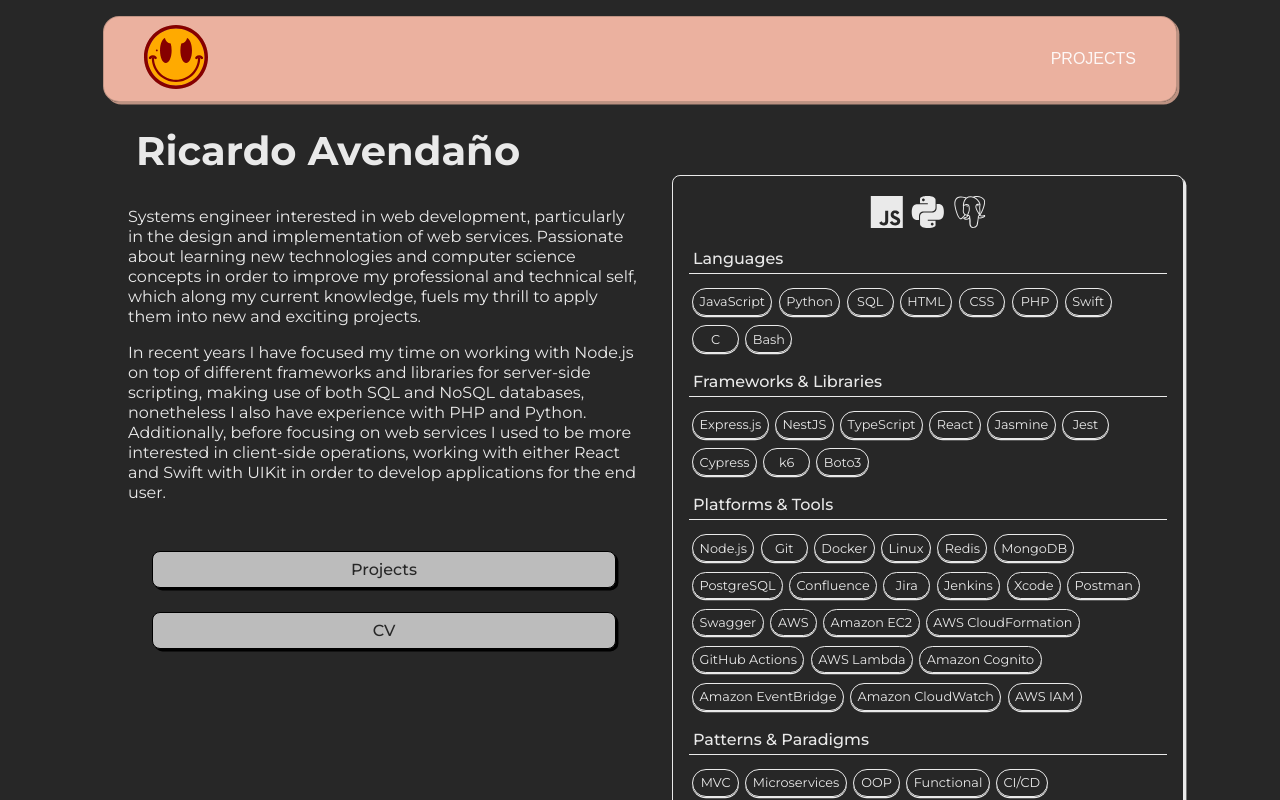
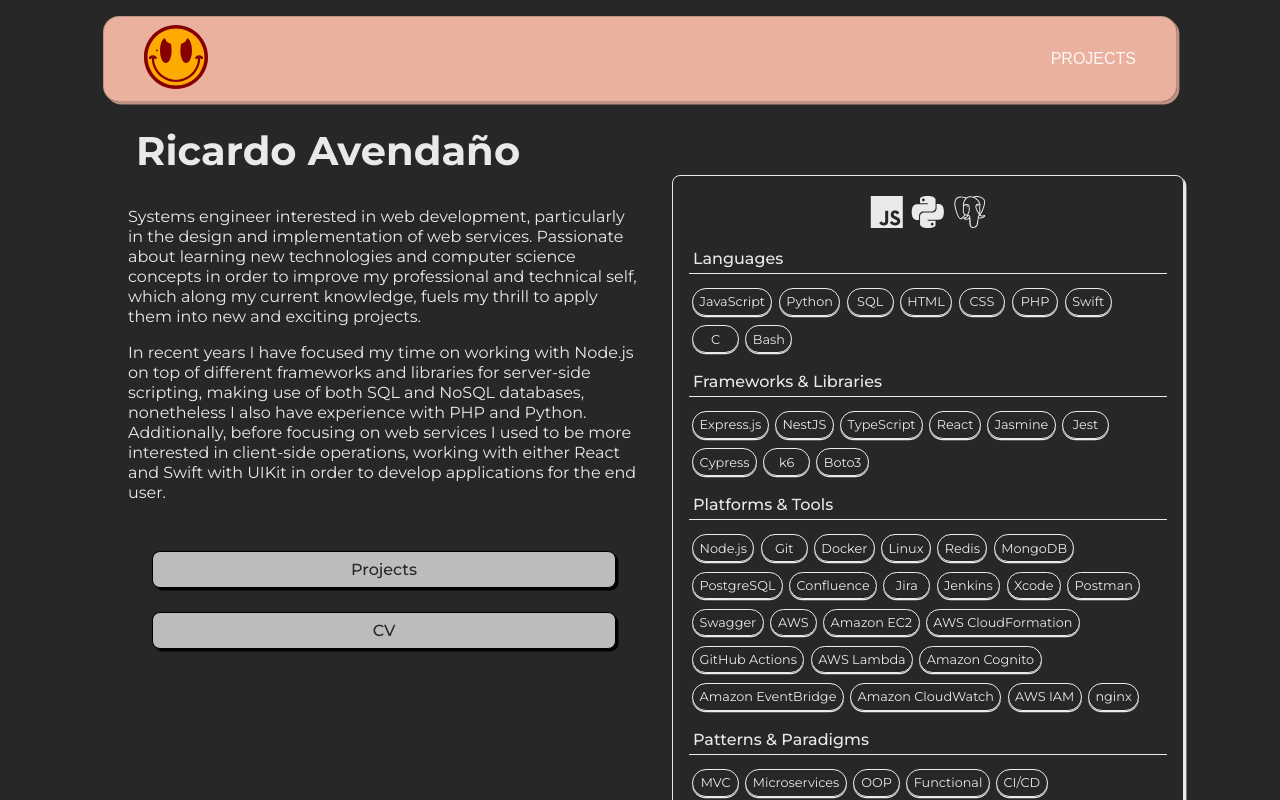
Before and after one commit to chillguire/chillguire.github.io, a React (Vite) app: page / in a window 1280 px wide. Shown: the top 800 px of the page. Built offline with nearby package versions, Linux system fonts and the light colour scheme; no server answers; a web font is replaced by a local one.

Commit message:
add skills and update cv link

```diff
--- a/src/consts/about.js
+++ b/src/consts/about.js
@@ -4,7 +4,7 @@
 * Systems engineer interested in web development, particularly in the design and implementation of web services. Passionate about learning new technologies and computer science concepts in order to improve my professional and technical self, which along my current knowledge, fuels my thrill to apply them into new and exciting projects.
 * In recent years I have focused my time on working with Node.js on top of different frameworks and libraries for server-side scripting, making use of both SQL and NoSQL databases, nonetheless I also have experience with PHP and Python. Additionally, before focusing on web services I used to be more interested in client-side operations, working with either React and Swift with UIKit in order to develop applications for the end user.
 `,
-	resume: 'https://drive.google.com/file/d/1FYSeiimXExvphn8Nfmw_3HVA4SY0wjfy/view',
+	resume: 'https://drive.google.com/file/d/1UfelWHVuRXLLMJSrGk2X_CqorhsVO2M-/view',
 	relevantSkills: [
 		'JavaScript',
 		'Python',
@@ -26,7 +26,7 @@
 		{
 			name: 'Platforms & Tools',
 			elements: [
-				'Node.js', 'Git', 'Docker', 'Linux', 'Redis', 'MongoDB', 'PostgreSQL', 'Confluence', 'Jira', 'Jenkins', 'Xcode', 'Postman', 'Swagger', 'AWS', 'Amazon EC2', 'AWS CloudFormation', 'GitHub Actions', 'AWS Lambda', 'Amazon Cognito', 'Amazon EventBridge', 'Amazon CloudWatch', 'AWS IAM',
+				'Node.js', 'Git', 'Docker', 'Linux', 'Redis', 'MongoDB', 'PostgreSQL', 'Confluence', 'Jira', 'Jenkins', 'Xcode', 'Postman', 'Swagger', 'AWS', 'Amazon EC2', 'AWS CloudFormation', 'GitHub Actions', 'AWS Lambda', 'Amazon Cognito', 'Amazon EventBridge', 'Amazon CloudWatch', 'AWS IAM', 'nginx',
 			]
 		},
 		{
--- a/src/consts/projects.js
+++ b/src/consts/projects.js
@@ -15,6 +15,7 @@
 			'Amazon EC2',
 			'AWS CloudFormation',
 			'GitHub Actions',
+			'nginx',
 		],
 		description: `
 Learning Management System demo for my undergraduate thesis.
@@ -48,6 +49,7 @@
 			'Amazon EC2',
 			'AWS CloudFormation',
 			'GitHub Actions',
+			'nginx',
 		],
 		description: `
 General repo to practice features with node.
```
